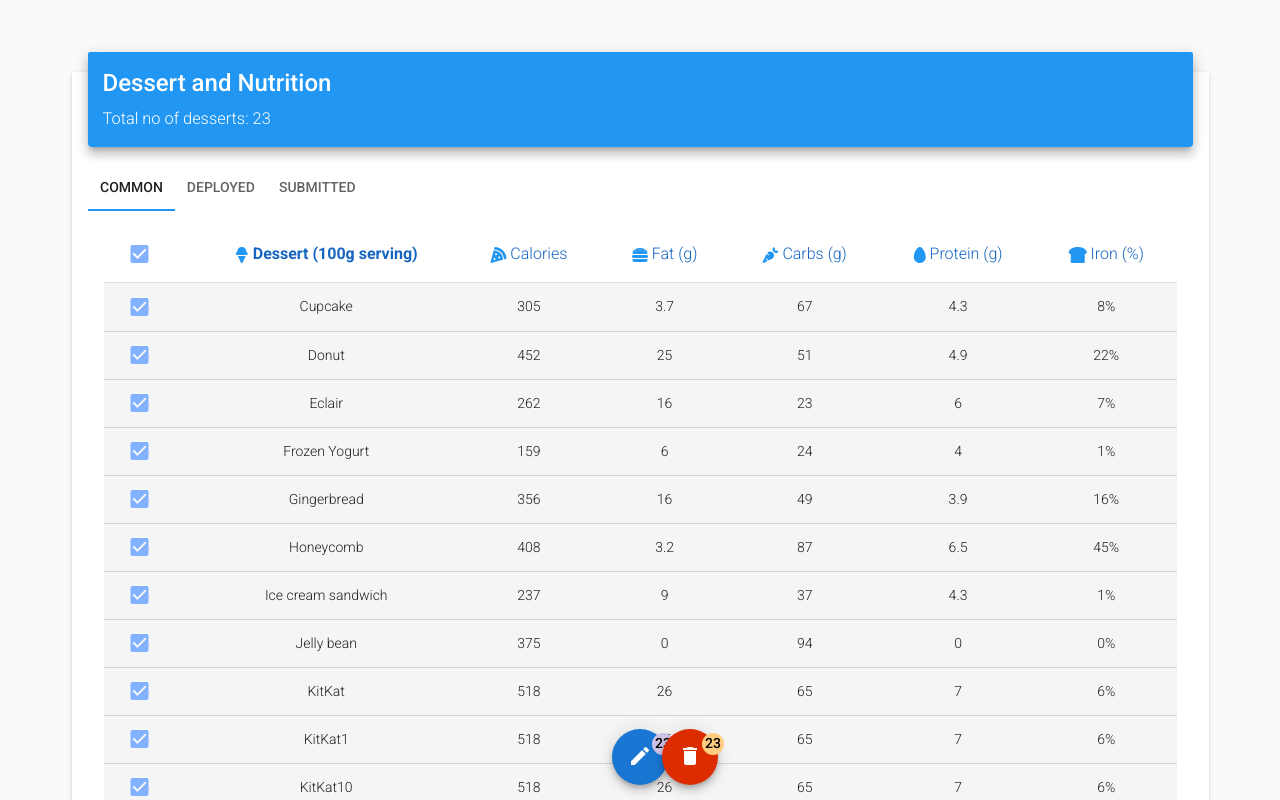
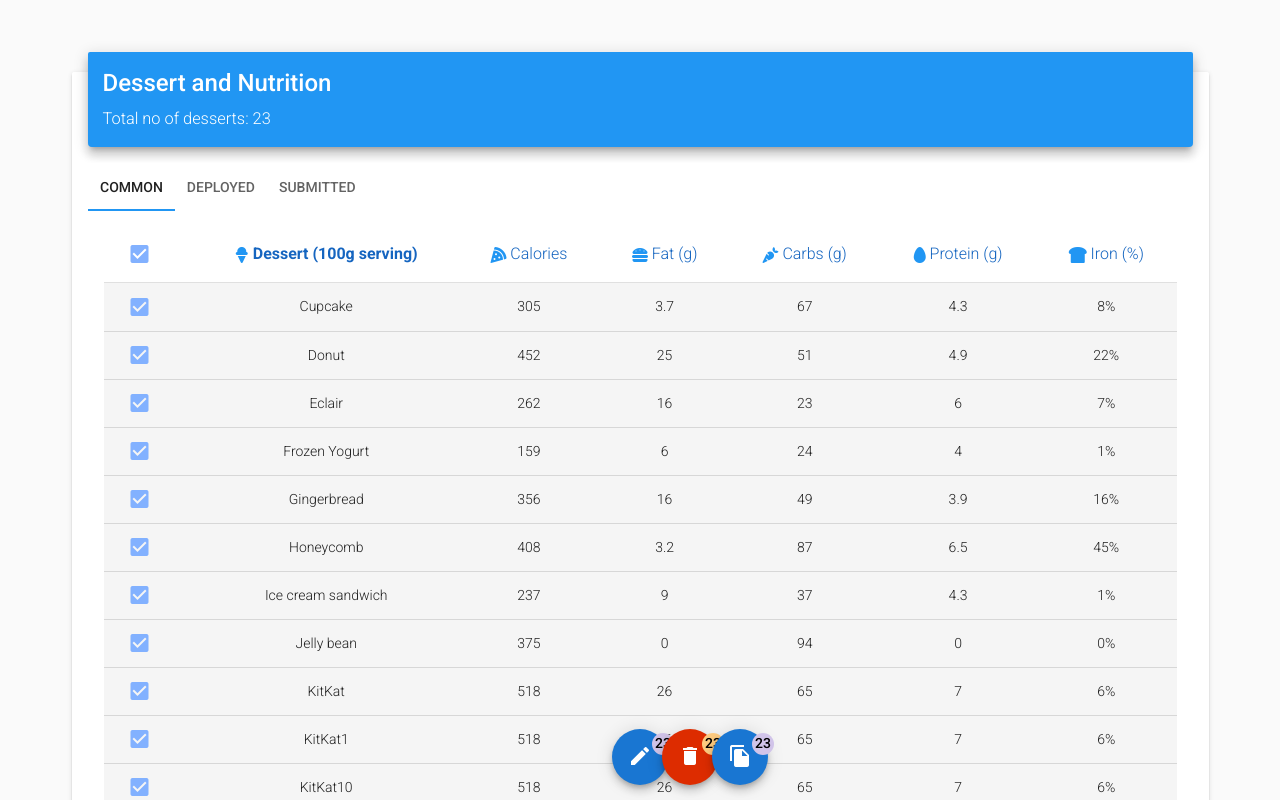
Before and after one commit to dheeraj0259/Vue-Express-App, a Vue app: page /vue-express/dashboard in a window 1280 px wide. Both pictures are taken after a click on the element 139 px from the left and 254 px from the top of the page. Shown: the top 800 px of the page. Built offline with nearby package versions, Linux system fonts and the light colour scheme.

Commit message:
Added clone button

```diff
--- a/src/pages/Dashboard.vue
+++ b/src/pages/Dashboard.vue
@@ -52,6 +52,24 @@
               </v-badge>
             </v-btn>
           </v-fab-transition>
+          <v-fab-transition>
+            <v-btn
+              v-show="selectedTableItems.length > 0"
+              dark
+              absolute
+              class="clone-button-fixed"
+              fab
+              color="primary"
+              @click="toggleCloneDialog"
+            >
+              <v-badge color="deep-purple lighten-4">
+                <template v-slot:badge>
+                  <span style="color: black;">{{ selectedTableItems.length }}</span>
+                </template>
+                <v-icon>file_copy</v-icon>
+              </v-badge>
+            </v-btn>
+          </v-fab-transition>
         </v-layout>
       </v-flex>
     </v-layout>
@@ -90,7 +108,8 @@ export default {
     dashboardTableItems: store.state.tableItems,
     selectedTableItems: [],
     editDialogItems: [],
-    editDialog: false
+    editDialog: false,
+    cloneDialog: false
   }),
   beforeCreate() {
     this.$store.dispatch("getTableItems");
@@ -108,6 +127,9 @@ export default {
     toggleEditDialog() {
       this.editDialogItems = this.selectedTableItems;
       this.editDialog = !this.editDialog;
+    },
+    toggleCloneDialog() {
+      this.cloneDialog = !this.cloneDialog;
     },
     closeEditDialog(newSelectedItems) {
       if (newSelectedItems.length > 0) {
@@ -142,4 +164,9 @@ export default {
   bottom: 15px;
   margin-left: 100px;
 }
+.clone-button-fixed {
+  position: fixed;
+  bottom: 15px;
+  margin-left: 200px;
+}
 </style>
```
